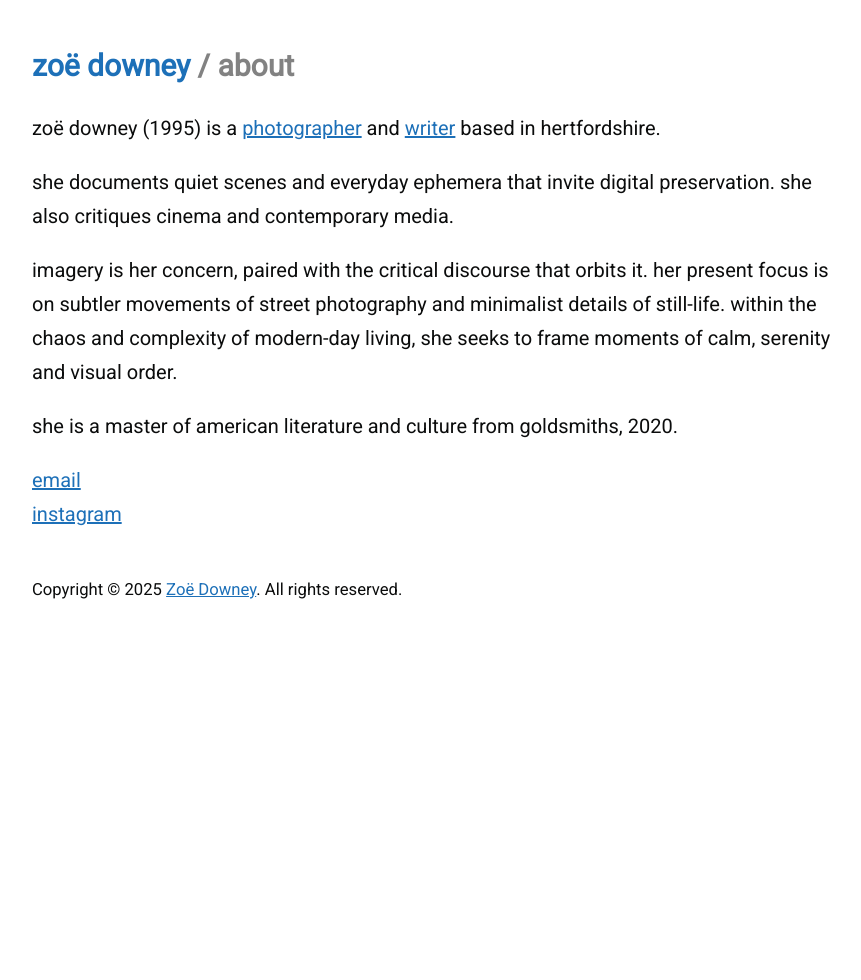
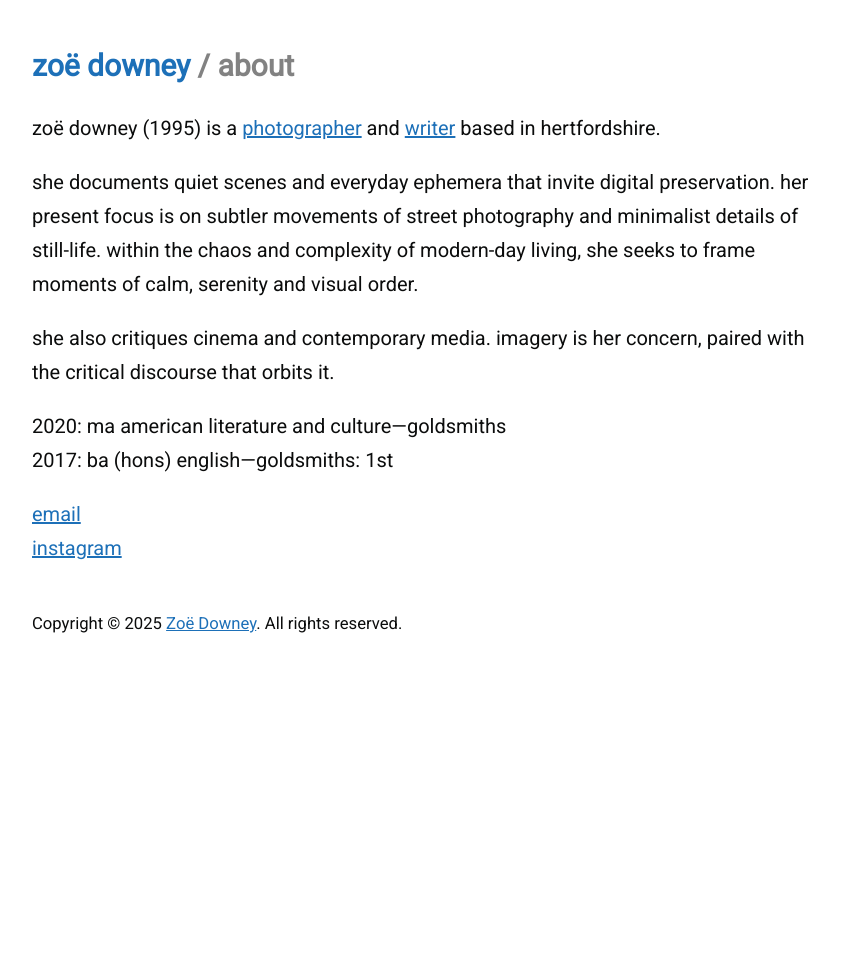
Before and after one commit to zoeurl/zoedowney.github.io, a Jekyll site: the page built from about/index.html, in a window 1280 px wide. Shown: the whole page, without its empty margins (208-1069 px from the left). Built offline with Jekyll 4.4.1, drawn with Linux system fonts in a browser that asks for light colours.

Commit message:
Update index.html

```diff
--- a/about/index.html
+++ b/about/index.html
@@ -5,11 +5,12 @@
 
 <p>zoë downey (1995) is a <a href="https://www.zoedowney.com/photography/">photographer</a> and <a href="https://www.zoedowney.com/writing/">writer</a> based in hertfordshire.
 </p>
-she documents quiet scenes and everyday ephemera that invite digital preservation. she also critiques cinema and contemporary media.
+she documents quiet scenes and everyday ephemera that invite digital preservation. her present focus is on subtler movements of street photography and minimalist details of still-life. within the chaos and complexity of modern-day living, she seeks to frame moments of calm, serenity and visual order.
 </p>
-imagery is her concern, paired with the critical discourse that orbits it. her present focus is on subtler movements of street photography and minimalist details of still-life. within the chaos and complexity of modern-day living, she seeks to frame moments of calm, serenity and visual order.
+she also critiques cinema and contemporary media. imagery is her concern, paired with the critical discourse that orbits it.
 </p>
-she is a master of american literature and culture from goldsmiths, 2020.
+2020: ma american literature and culture—goldsmiths
+<br>2017: ba (hons) english—goldsmiths: 1st
 </p>
 <a href="mailto:{{site.email}}">email</a>
 <br><a href="https://www.instagram.com/zoeurl">instagram</a>
```
